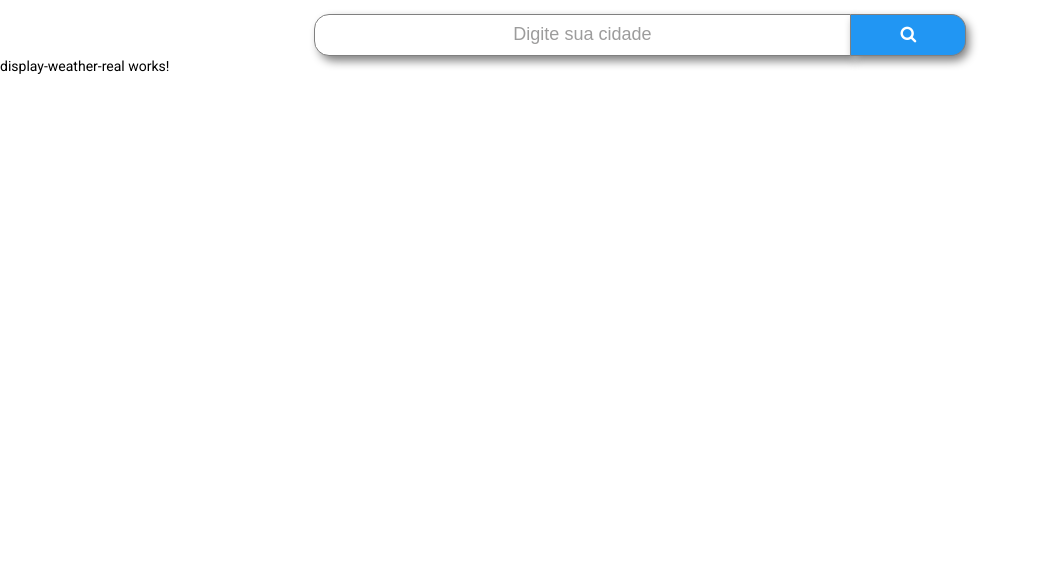
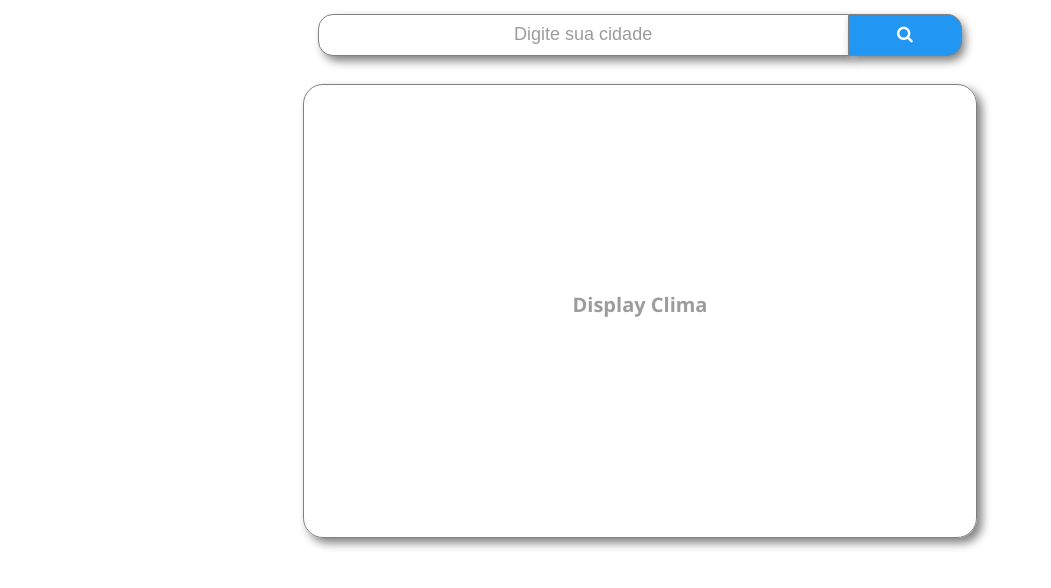
Before and after one commit to priscilafernandes/Weather-Project, an Angular app: page / in a window 1280 px wide. Shown: the top 588 px of the page, without its empty margins (0-1051 px from the left). Built offline with nearby package versions, Linux system fonts and the light colour scheme.

Commit message:
Criação e estilização da área de display do Clima

```diff
--- a/src/app/display-weather-real/display-weather-real.component.css
+++ b/src/app/display-weather-real/display-weather-real.component.css
@@ -0,0 +1,19 @@
+ p{
+    text-align: center;
+    font-size: 20px;
+    color:rgb(92, 91, 91);
+    font-family: 'Segoe UI', Tahoma, Geneva, Verdana, sans-serif;
+    opacity: 60%;
+ }
+.container{
+    margin: 2em auto;
+    width: 20%;
+    height: 70%;
+    display: flex;
+    justify-content: center;
+    padding: 15em;
+    border: 1px solid grey;
+    border-radius: 20px;
+    font-family: 'Segoe UI', Tahoma, Geneva, Verdana, sans-serif;
+    box-shadow: 5px 5px 10px grey;
+}
--- a/src/app/display-weather-real/display-weather-real.component.html
+++ b/src/app/display-weather-real/display-weather-real.component.html
@@ -1 +1,3 @@
-<p>display-weather-real works!</p>
+<div class="container">
+    <p><strong>Display Clima</strong></p>
+</div>
--- a/src/styles.css
+++ b/src/styles.css
@@ -1,7 +1,7 @@
 /* You can add global styles to this file, and also import other style files */
 
-html, body { height: 100%; }
+/* html, body { height: 100%; }
 body {
     margin: 0;
     font-family: Roboto, "Helvetica Neue", sans-serif;
-}
+} */
```
